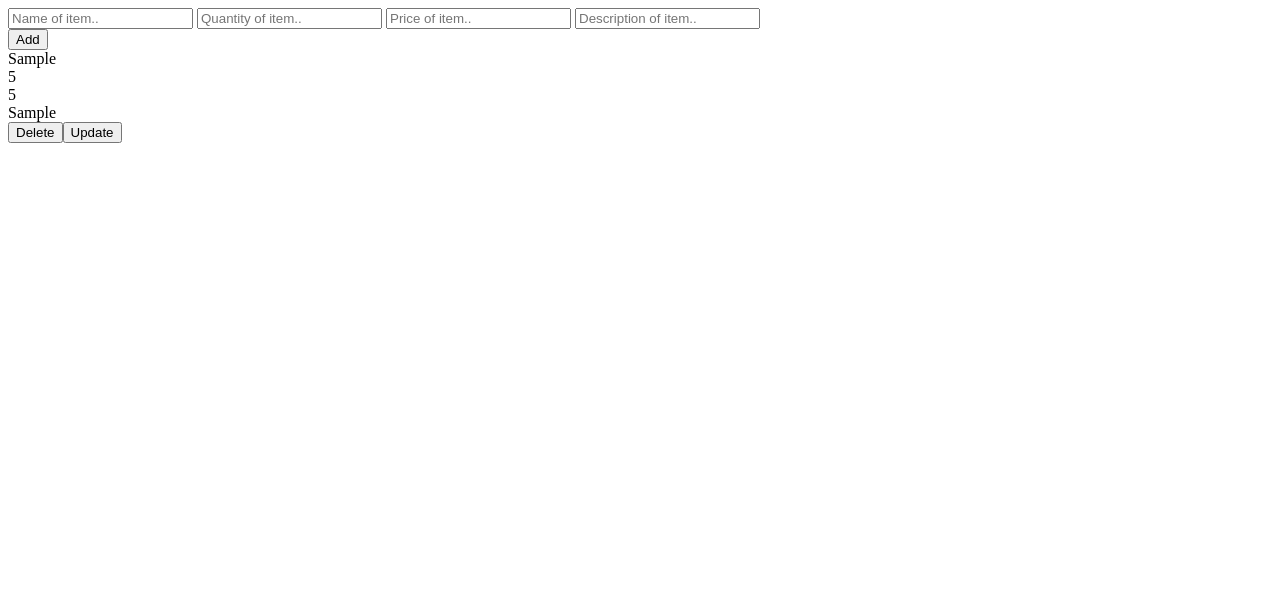
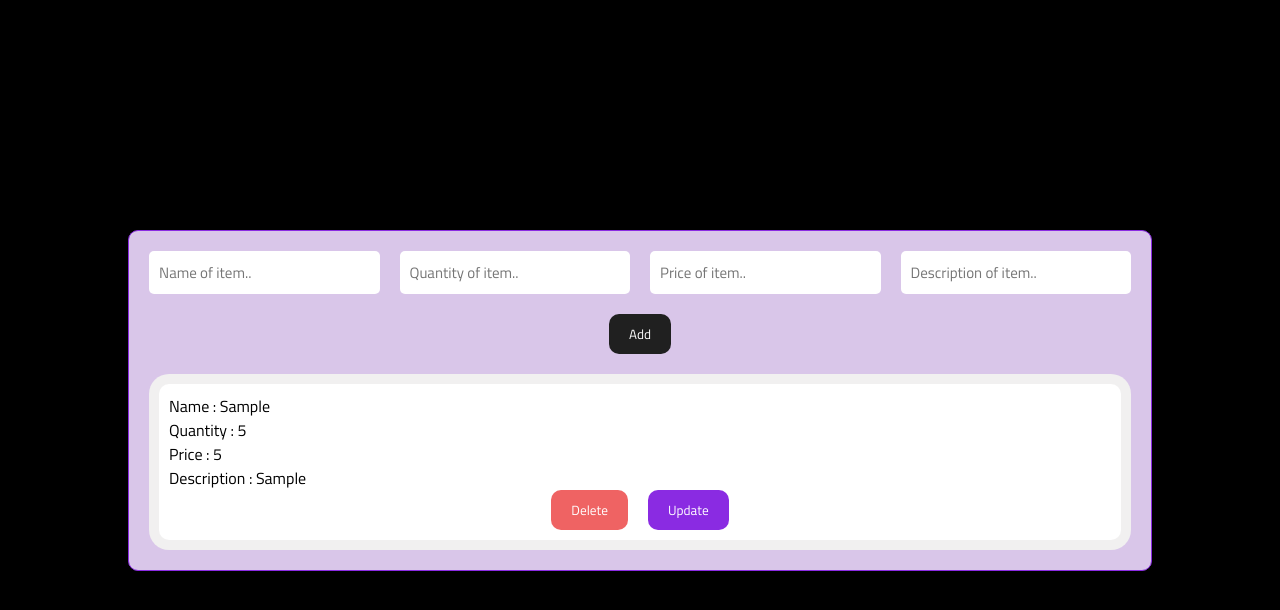
Before and after one commit to tanish0007/Js-Assignments, a plain HTML site: page Real_World-Scenarios/Add-Items/index.html in a window 1280 px wide. Both pictures are taken after typing "Sample", "5", "5", "Sample" into the empty fields and a click on the button "Add". Drawn offline with Linux system fonts and the light colour scheme.

Commit message:
all things are done

```diff
--- a/Real_World-Scenarios/Add-Items/index.html
+++ b/Real_World-Scenarios/Add-Items/index.html
@@ -8,7 +8,7 @@
 </head>
 <body>
     <div class="container">
-        <div class="top-box">
+        <div class="upper-div">
             <div class="inputs">
                 <input id="nameBox" type="text" placeholder="Name of item..">
                 <input id="quanBox" type="number" placeholder="Quantity of item..">
--- a/Real_World-Scenarios/Add-Items/script.js
+++ b/Real_World-Scenarios/Add-Items/script.js
@@ -7,91 +7,157 @@ const buttons = document.querySelector(".Buttons");
 const showItems = document.querySelector(".lower-div");
 
 let items = [];
-let id = 1;
 
 addBtn.addEventListener("click", (event) => {
+    const existingUpdNow = document.querySelector("#updNowBtn");
+    if (existingUpdNow) existingUpdNow.remove();
+
+    if (!nameBox.value || !quanBox.value || !priceBox.value || !descBox.value) {
+        alert("Please fill in all fields.");
+        return;
+    }
+
+    // ********* if don't want to add same entry *********
+    // const duplicateItems = items.filter(item =>
+    //     item.name.trim().toLowerCase() === nameBox.value.trim().toLowerCase()
+    // );
+
+    // if (duplicateItems.length > 0) {
+    //     alert(`Item "${duplicateItems[0].name}" already exists.`);
+    //     return;
+    // }
+
+
     let item = {
-        id: id,
+        id: Date.now(),
         name: nameBox.value,
         quantity: quanBox.value,
         price: priceBox.value,
         description: descBox.value,
     }
-
-    console.log(item);
     items.push(item);
     addToDom(item);
+    localStorage.setItem("items", JSON.stringify(items));
+    console.log(items);
 })
 
 function addToDom(item) {
     const div = document.createElement("div");
     div.setAttribute("id", item.id);
+    div.classList.add("item");
+
+    const ul = document.createElement("ul");
 
     const firstLI = document.createElement("li");
-    firstLI.classList.add(".itemName");
-    firstLI.innerText = item.name;
-    div.appendChild(firstLI);
+    firstLI.classList.add("itemName");
+    firstLI.innerText = `Name : ${item.name}`;
+    ul.appendChild(firstLI);
 
     const secondLI = document.createElement("li");
-    secondLI.classList.add(".itemQuantity");
-    secondLI.innerText = item.quantity;
-    div.appendChild(secondLI);
+    secondLI.classList.add("itemQuantity");
+    secondLI.innerText = `Quantity : ${item.quantity}`;
+    ul.appendChild(secondLI);
 
     const thirdLI = document.createElement("li");
-    thirdLI.classList.add(".itemPrice");
-    thirdLI.innerText = item.price;
-    div.appendChild(thirdLI);
+    thirdLI.classList.add("itemPrice");
+    thirdLI.innerText = `Price : ${item.price}`;
+    ul.appendChild(thirdLI);
 
     const fourthLI = document.createElement("li");
-    fourthLI.classList.add(".itemDesc");
-    fourthLI.innerText = item.description;
-    div.appendChild(fourthLI);
+    fourthLI.classList.add("itemDesc");
+    fourthLI.innerText = `Description : ${item.description}`;
+    ul.appendChild(fourthLI);
+
+    div.appendChild(ul);
+
+    const btnBox = document.createElement("div");
+    btnBox.classList.add("button-box");
 
     const delBtn = document.createElement("button");
     delBtn.innerText = "Delete";
-    div.appendChild(delBtn);
-    delBtn.addEventListener("click", (evt) => {
+    delBtn.setAttribute("id", "delBtn");
+    delBtn.addEventListener("click", () => {
+        const confirmDelete = confirm(`Are you sure you want to delete "${item.name}"?`);
+        if (!confirmDelete) return;
+
         items = items.filter((element) => {
-            if(element.id != item.id)
+            if(element.id !== item.id)
                 return true;
         });
+        localStorage.setItem("items", JSON.stringify(items));
         div.remove();
     })
+    btnBox.appendChild(delBtn);
 
     const updBtn = document.createElement("button");
     updBtn.innerText = "Update";
-    div.appendChild(updBtn);
-    updBtn.addEventListener("click", (e) => {
-        nameBox.value = firstLI.innerText;
-        quanBox.value = secondLI.innerText;
-        priceBox.value = thirdLI.innerText;
-        descBox.value = fourthLI.innerText;
+    updBtn.addEventListener("click", () => {
+        const confirmUpdate = confirm(`Are you sure you want to update "${item.name}"?`);
+        if (!confirmUpdate) return;
+
+        nameBox.value = item.name;
+        quanBox.value = item.quantity;
+        priceBox.value = item.price;
+        descBox.value = item.description;
+
+        const existingUpdNow = document.querySelector("#updNowBtn");
+        if (existingUpdNow) existingUpdNow.remove();
 
         const updNow = document.createElement("button");
-        updNow.innerText = "Update Now"
+        updNow.innerText = "Update Now";
+        updNow.id = "updNowBtn";
         buttons.appendChild(updNow);
+
+        let changed = false;
 
         updNow.addEventListener("click", () => {
             items = items.map((elem) => {
                 if(elem.id == item.id){
-                    if(nameBox.value != elem.name)
+                    if(nameBox.value != elem.name && nameBox.value != ''){
                         elem.name = nameBox.value;
-                    if(quanBox.value != elem.quantity)
+                        changed = true;
+                    }
+                    if(quanBox.value != elem.quantity && quanBox.value != null){
                         elem.quantity = quanBox.value;
-                    if(priceBox.value != elem.price)
+                        changed = true;
+                    }
+                    if(priceBox.value != elem.price && priceBox.value != null){
                         elem.price = priceBox.value;
-                    if(descBox.value != elem.description)
+                        changed = true;
+                    }
+                    if(descBox.value != elem.description && descBox.value != ''){
                         elem.description = descBox.value;
+                        changed = true;
+                    }
                 }
                 return elem;
             })
+            if(changed) {
+                localStorage.setItem("items", JSON.stringify(items));
+                showItems.innerHTML = '';
+                loadLocalStorage();
+                console.log(items);
+                updNow.remove();
+            } else {
+                alert("No changes were made");
+            }
         })
     })
+    btnBox.appendChild(updBtn);
+    div.appendChild(btnBox)
 
     showItems.appendChild(div);
-
     nameBox.value = "";
     quanBox.value = "";
     priceBox.value = "";
     descBox.value = "";
 }
+
+function loadLocalStorage() {
+    items = JSON.parse(localStorage.getItem("items")) || [];
+    items.forEach(element => {
+        addToDom(element);
+    });
+}
+
+loadLocalStorage();
--- a/Real_World-Scenarios/Add-Items/style.css
+++ b/Real_World-Scenarios/Add-Items/style.css
@@ -1,7 +1,15 @@
-/* *{
+@import url('https://fonts.googleapis.com/css2?family=Great+Vibes&family=Titillium+Web:ital,wght@0,200;0,300;0,400;0,600;0,700;0,900;1,200;1,300;1,400;1,600;1,700&display=swap');
+
+*{
     padding: 0;
     margin: 0;
     box-sizing: border-box;
+    font-family: "Titillium Web", consolas;
+}
+
+html{
+    scrollbar-width: none;
+    scroll-behavior: smooth;
 }
 
 body{
@@ -10,14 +18,107 @@ body{
     display: flex;
     align-items: center;
     justify-content: center;
+    background: white;
+    background-color: black;
 }
 
 .container{
     width: 80%;
     border: 1px double blueviolet;
+    padding: 20px;
+    border-radius: 10px;
+    display: flex;
+    flex-direction: column;
+    row-gap: 20px;
+    background-color: rgb(217, 198, 233);
+}
+.upper-div{
+    display: flex;
+    flex-direction: column;
+    row-gap: 20px;
+}
+.inputs{
+    width: 100%;
+    display: flex;
+    column-gap: 20px;
+}
+.inputs input {
+    width: 100%;
     padding: 10px;
-} */
-
+    font-size: 15px;
+    border-radius: 5px;
+    border: none;
+}
 li{
     list-style: none;
 }
+.Buttons {
+    display: flex;
+    column-gap: 15px;
+    align-items: center;
+    justify-content: center;
+}
+.Buttons button{
+    padding: 10px 20px;
+    border: none;
+    background-color: rgb(32, 32, 32);
+    color: white;
+    border-radius: 10px;
+    cursor: pointer;
+    transition: .3s;
+}
+.Buttons button:hover{
+    box-shadow: 0 0 15px black;
+}
+.Buttons button:nth-child(2){
+    background-color: blueviolet;
+}
+.Buttons button:nth-child(2):hover{
+    box-shadow: 0 0 10px blueviolet;
+}
+.lower-div{
+    padding: 10px;
+    background-color: rgb(241, 240, 240);
+    border-radius: 20px;
+    display: flex;
+    flex-direction: column;
+    row-gap: 10px;
+}
+.lower-div .item {
+    padding: 10px;
+    background-color: white;
+    border-radius: 10px;
+}
+.button-box{
+    display: flex;
+    align-items: center;
+    justify-content: center;
+    column-gap: 20px;
+
+    button{
+        padding: 10px 20px;
+    }
+}
+.button-box button{
+    padding: 10px 20px;
+    border: none;
+    background-color: rgb(241, 240, 240);
+    border-radius: 10px;
+    transition: .3s;
+    cursor: pointer;
+}
+.button-box button:nth-child(1){
+    background-color: rgba(238, 84, 84, 0.911);
+    color: white;
+}
+.button-box button:nth-child(1):hover{
+        box-shadow: 0 0 10px rgba(238, 84, 84, 0.911);
+}
+
+.button-box button:nth-child(2){
+    background-color: blueviolet;
+    color: white;
+}
+.button-box button:nth-child(2):hover{
+    box-shadow: 0 0 10px blueviolet;
+}
```
